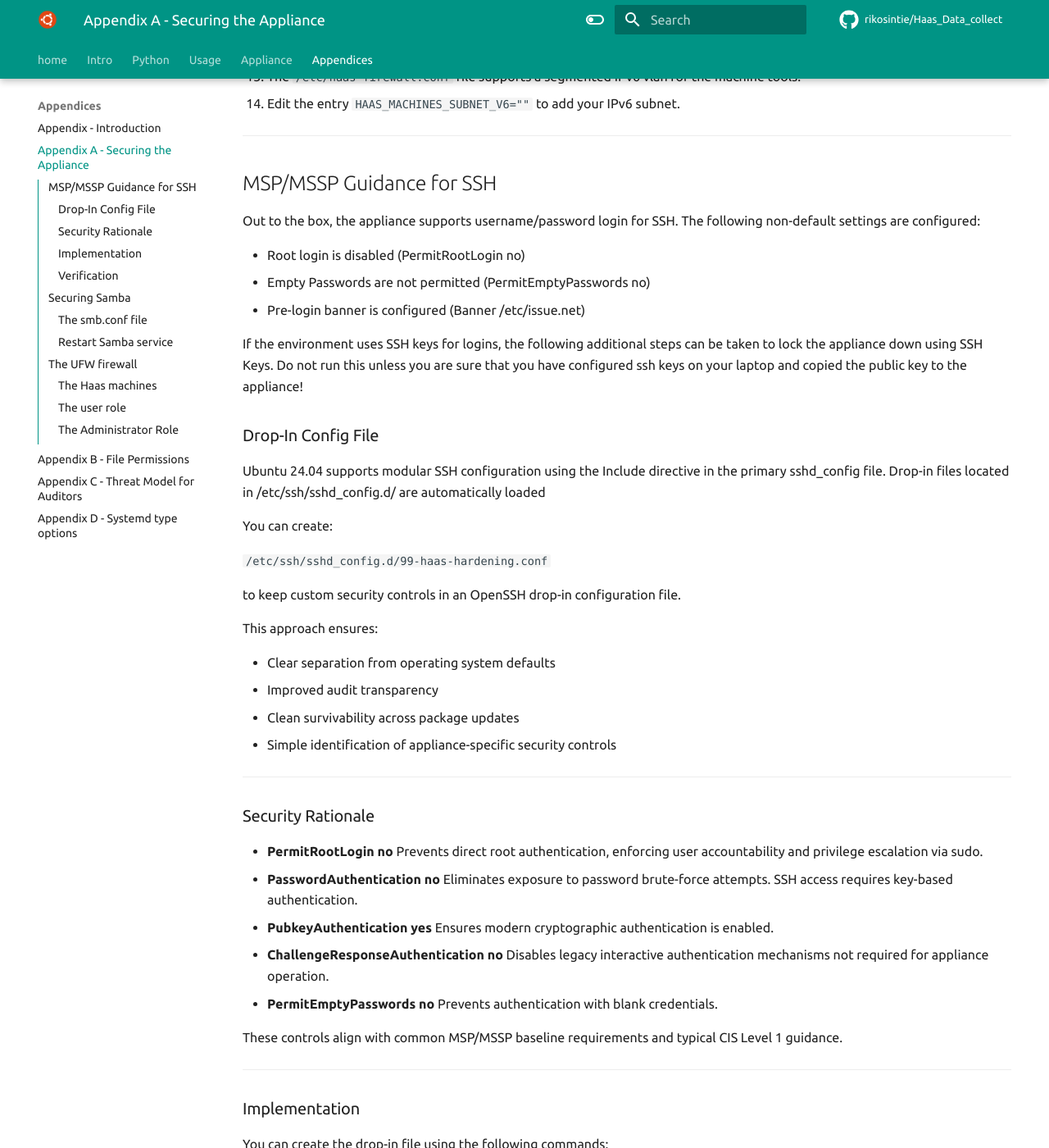
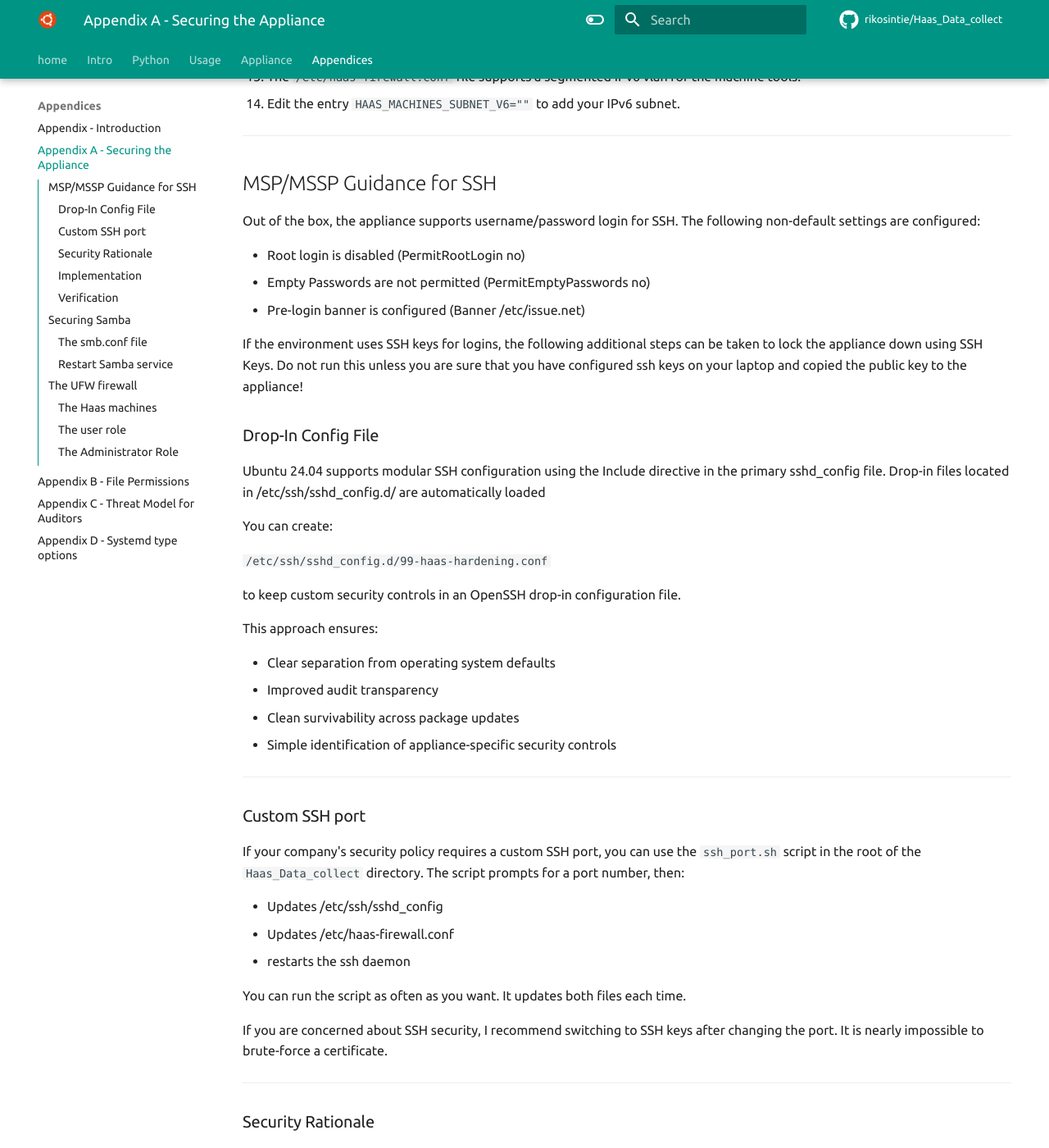
Before and after one commit to rikosintie/Haas_Data_collect, an MkDocs documentation site: the page built from docs/appendices/appendix-a.md, in a window 1280 px wide and 1400 px high, scrolled down 2396 px. Shown: the whole window at 82% size. Built offline with MkDocs 1.6.1 and Material for MkDocs 9.7.7, drawn with Linux system fonts in a browser that asks for light colours; some web fonts are replaced; comment, search, counter and statistics services are not loaded.

Commit message:
Git Title: Added the custom ssh port section

```diff
--- a/docs/appendices/appendix-a.md
+++ b/docs/appendices/appendix-a.md
@@ -80,7 +80,7 @@ Since the appliance has a very limited role it can be hardened against typical a
 
 ## MSP/MSSP Guidance for SSH
 
-Out to the box, the appliance supports username/password login for SSH. The following non-default settings are configured:
+Out of the box, the appliance supports username/password login for SSH. The following non-default settings are configured:
 
 - Root login is disabled (PermitRootLogin no)
 - Empty Passwords are not permitted (PermitEmptyPasswords no)
@@ -104,6 +104,20 @@ This approach ensures:
 - Improved audit transparency
 - Clean survivability across package updates
 - Simple identification of appliance-specific security controls
+
+----------------------------------------------------------------
+
+### Custom SSH port
+
+If your company's security policy requires a custom SSH port, you can use the `ssh_port.sh` script in the root of the `Haas_Data_collect` directory. The script prompts for a port number, then:
+
+- Updates /etc/ssh/sshd_config
+- Updates /etc/haas-firewall.conf
+- restarts the ssh daemon
+
+You can run the script as often as you want. It updates both files each time.
+
+If you are concerned about SSH security, I recommend switching to SSH keys after changing the port. It is nearly impossible to brute-force a certificate.
 
 ----------------------------------------------------------------
 
```
